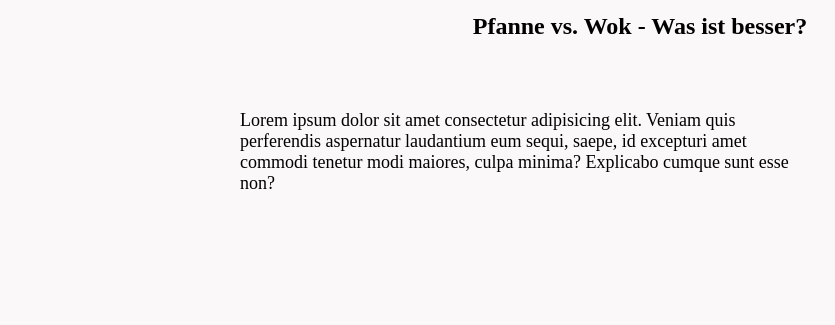
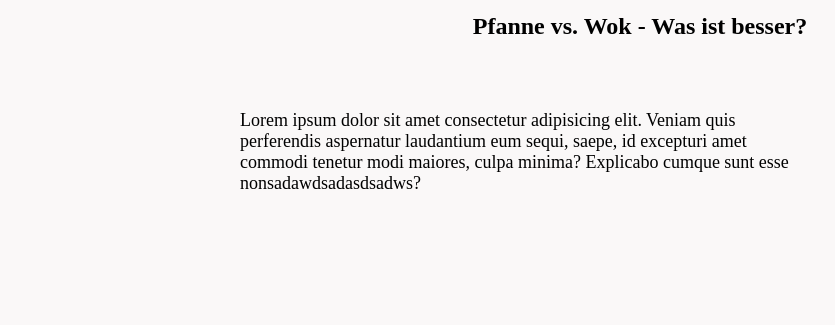
Before and after one commit to fatih6161ts/Kochwelt2, a plain HTML site: page index.html in a window 1280 px wide. Shown: the part 767-1092 px from the top of the page, 0-835 px from the left. Drawn offline with Linux system fonts and the light colour scheme.

Commit message:
ounfosandf

```diff
--- a/index.html
+++ b/index.html
@@ -53,7 +53,7 @@
             <div class="inner-2r">
                 <p>Lorem ipsum dolor sit amet consectetur adipisicing elit. Veniam quis perferendis aspernatur
                     laudantium eum sequi, saepe, id excepturi amet commodi tenetur modi maiores, culpa minima? Explicabo
-                    cumque sunt esse non?</p>
+                    cumque sunt esse nonsadawdsadasdsadws?</p>
             </div>
         </div>
 
```
